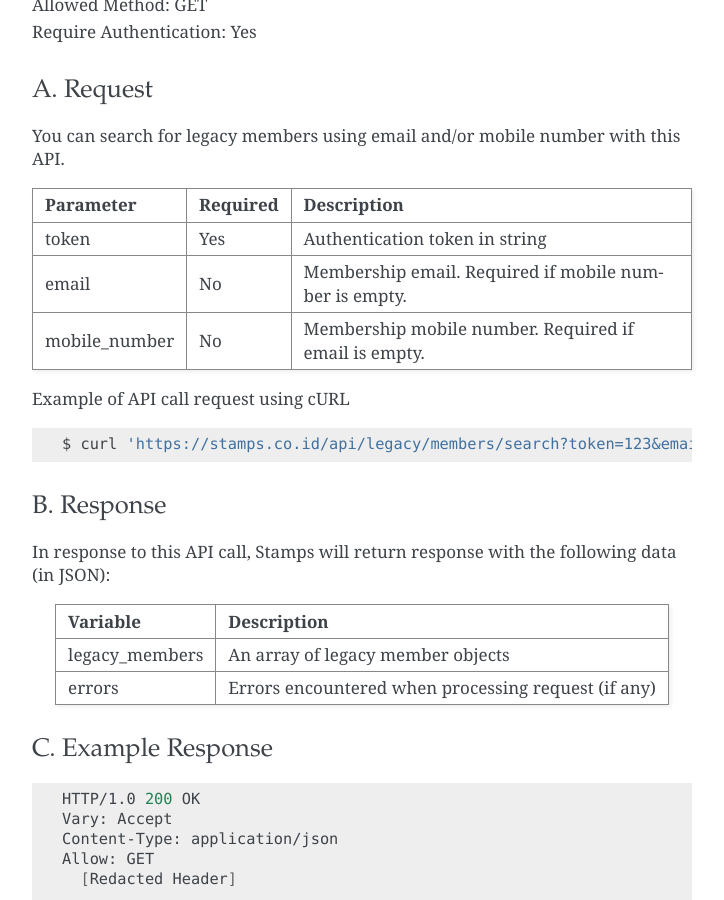
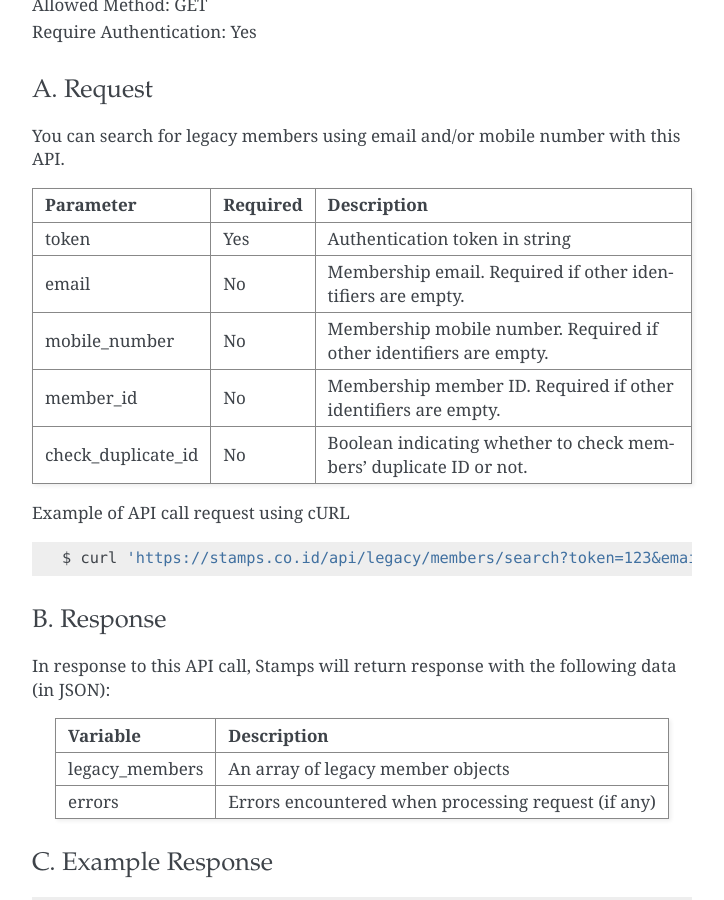
Before and after one commit to ui/stamps-api-docs, a Sphinx documentation site: the page built from source/legacy_members_api.rst, in a window 1280 px wide and 900 px high, scrolled down 2899 px. Shown: the whole window, without its empty margins (388-1112 px from the left). Built offline with Sphinx 7.4.7, drawn with Linux system fonts in a browser that asks for light colours.

Commit message:
Update search legacy member with duplicate ID

```diff
--- a/source/legacy_members_api.rst
+++ b/source/legacy_members_api.rst
@@ -150,13 +150,15 @@ A. Request
 -----------------------------
 You can search for legacy members using email and/or mobile number with this API.
 
-=============== =========== =========================
-Parameter        Required    Description
-=============== =========== =========================
-token            Yes         Authentication token in string
-email            No          Membership email. Required if mobile number is empty.
-mobile_number    No          Membership mobile number. Required if email is empty.
-=============== =========== =========================
+======================= =========== =========================
+Parameter               Required    Description
+======================= =========== =========================
+token                   Yes         Authentication token in string
+email                   No          Membership email. Required if other identifiers are empty.
+mobile_number           No          Membership mobile number. Required if other identifiers are empty.
+member_id               No          Membership member ID. Required if other identifiers are empty.
+check_duplicate_id      No          Boolean indicating whether to check members' duplicate ID or not.
+======================= =========== =========================
 
 
 Example of API call request using cURL
```
